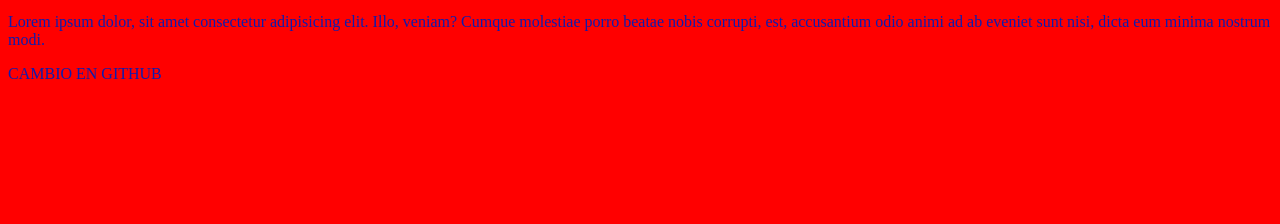
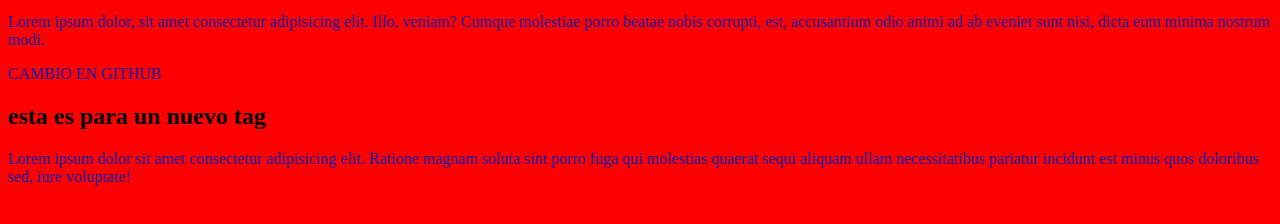
Before and after one commit to brrsanchezfi/curso_git, a plain HTML site: page index.html in a window 1280 px wide. Shown: the part 148-372 px from the top of the page. Drawn offline with Linux system fonts and the light colour scheme.

Commit message:
version.1.6

```diff
--- a/index.html
+++ b/index.html
@@ -13,5 +13,8 @@
     <p>este es una proeba de desarrollo git</p>
     <p>Lorem ipsum dolor, sit amet consectetur adipisicing elit. Illo, veniam? Cumque molestiae porro beatae nobis corrupti, est, accusantium odio animi ad ab eveniet sunt nisi, dicta eum minima nostrum modi.</p>
     <p>CAMBIO EN GITHUB</p>
+
+    <h2>esta es para un nuevo tag</h2>
+    <p>Lorem ipsum dolor sit amet consectetur adipisicing elit. Ratione magnam soluta sint porro fuga qui molestias quaerat sequi aliquam ullam necessitatibus pariatur incidunt est minus quos doloribus sed, iure voluptate!</p>
 </body>
 </html>
```
